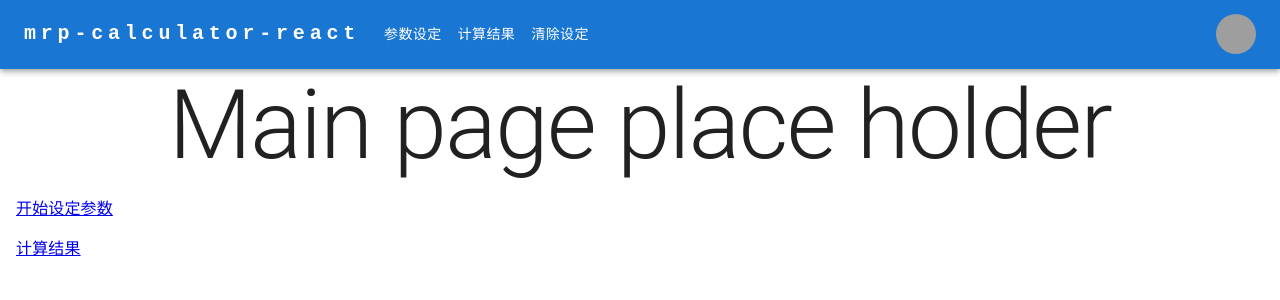
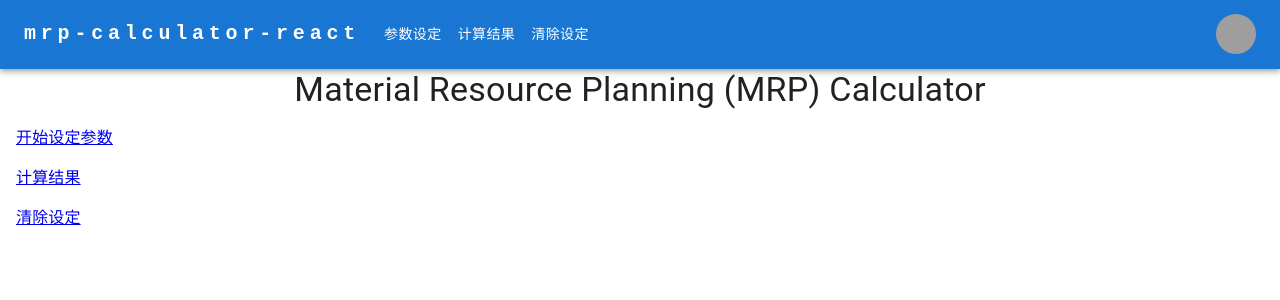
Before and after one commit to Yuan-Quan/mrp-planner-react, a React (Create React App) app: page / in a window 1280 px wide. Shown: the top 300 px of the page. Built offline with nearby package versions, Linux system fonts and the light colour scheme; grey boxes are pictures that could not be loaded.

Commit message:
minor changes

```diff
--- a/src/pages/Main.tsx
+++ b/src/pages/Main.tsx
@@ -4,7 +4,7 @@ import { Link } from "react-router-dom"
 export const Main = () => {
     return (
         <Box>
-            <Typography variant="h1">Main page place holder</Typography>
+            <Typography variant="h4">Material Resource Planning (MRP) Calculator</Typography>
             <List>
                 <ListItem>
                     <Link to="/config/target">开始设定参数</Link>
@@ -12,6 +12,9 @@ export const Main = () => {
                 <ListItem>
                     <Link to="/result">计算结果</Link>
                 </ListItem>
+                <ListItem>
+                    <Link to="/clear">清除设定</Link>
+                </ListItem>
             </List>
         </Box>
     )
```
